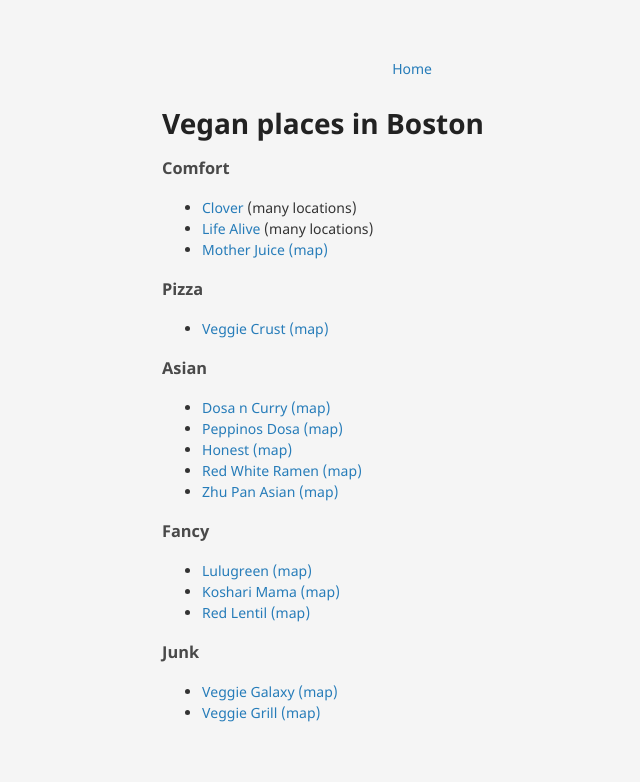
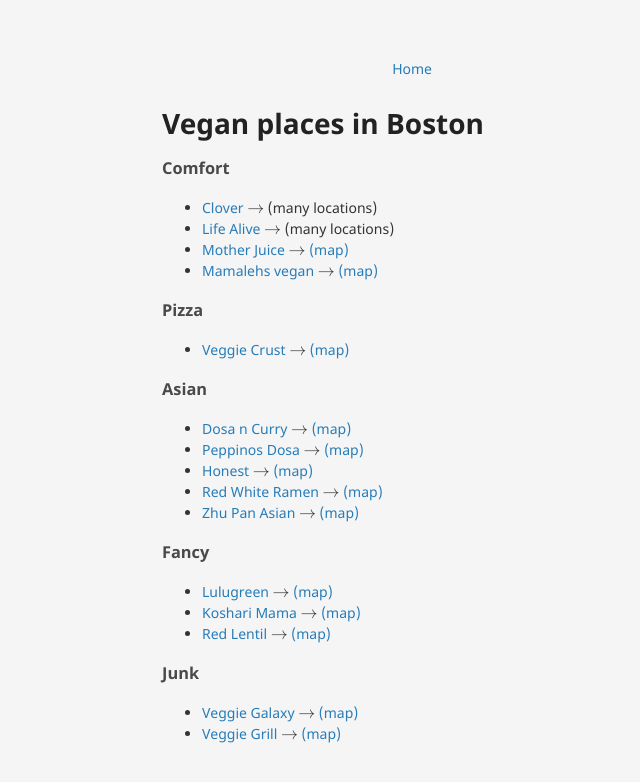
Before and after one commit to neeravkarani/personal, a Jekyll site: the page built from _posts/food/2024-06-21-vegan-boston.md, in a window 1280 px wide. Shown: the top 782 px of the page, without its empty margins (48-688 px from the left). Built offline with Jekyll 4.4.1, drawn with Linux system fonts in a browser that asks for light colours.

Commit message:
added a place

```diff
--- a/_posts/food/2024-06-21-vegan-boston.md
+++ b/_posts/food/2024-06-21-vegan-boston.md
@@ -4,25 +4,26 @@ title: "Vegan places in Boston"
 ---
 
 ### Comfort
- - [Clover](https://www.cloverfoodlab.com/) (many locations)
- - [Life Alive](https://www.lifealive.com/) (many locations)
- - [Mother Juice](https://www.motherjuice.com/) [(map)](https://maps.app.goo.gl/aDJHeSD42obvNuVK9)
+ - [Clover](https://www.cloverfoodlab.com/) $\rightarrow$ (many locations)
+ - [Life Alive](https://www.lifealive.com/) $\rightarrow$ (many locations)
+ - [Mother Juice](https://www.motherjuice.com/) $\rightarrow$ [(map)](https://maps.app.goo.gl/aDJHeSD42obvNuVK9)
+ - [Mamalehs vegan](https://order.mamalehs.com/order/mamalehs-deli-kibitz-corner) $\rightarrow$ [(map)](https://maps.app.goo.gl/jF7YsfTQ1Cr12Nuw9)
 
 ### Pizza
- - [Veggie Crust](https://www.vegcrust.com/) [(map)](https://maps.app.goo.gl/f3H7H3tUdnTDUQxR9)
+ - [Veggie Crust](https://www.vegcrust.com/) $\rightarrow$ [(map)](https://maps.app.goo.gl/f3H7H3tUdnTDUQxR9)
 
 ### Asian
- - [Dosa n Curry](https://dosa-n-curry.com/) [(map)](https://maps.app.goo.gl/fR23arBYnXm9a1Ee7)
- - [Peppinos Dosa](https://peppinosdosa.com/home) [(map)](https://maps.app.goo.gl/gQaUAdcGKrYx5jit8)
- - [Honest](https://honestrestaurantsusa.com/) [(map)](https://maps.app.goo.gl/F4Peu5CtBfKF9mMY8)
- - [Red White Ramen](https://www.redwhiteusa.com/) [(map)](https://maps.app.goo.gl/J73vRFfiZNDuwYhd6)
- - [Zhu Pan Asian](http://zhuvegan.com/) [(map)](https://maps.app.goo.gl/BvKKrbAu8EcXfojU7)
+ - [Dosa n Curry](https://dosa-n-curry.com/) $\rightarrow$ [(map)](https://maps.app.goo.gl/fR23arBYnXm9a1Ee7)
+ - [Peppinos Dosa](https://peppinosdosa.com/home) $\rightarrow$ [(map)](https://maps.app.goo.gl/gQaUAdcGKrYx5jit8)
+ - [Honest](https://honestrestaurantsusa.com/) $\rightarrow$ [(map)](https://maps.app.goo.gl/F4Peu5CtBfKF9mMY8)
+ - [Red White Ramen](https://www.redwhiteusa.com/) $\rightarrow$ [(map)](https://maps.app.goo.gl/J73vRFfiZNDuwYhd6)
+ - [Zhu Pan Asian](http://zhuvegan.com/) $\rightarrow$ [(map)](https://maps.app.goo.gl/BvKKrbAu8EcXfojU7)
 
 ### Fancy
- - [Lulugreen](https://www.lulugreen.com/) [(map)](https://maps.app.goo.gl/iWwNo8zBNyBeu7kv5)
- - [Koshari Mama](https://www.kosharimama.com/) [(map)](https://maps.app.goo.gl/9gAUBLmeupXLvXsG9)
- - [Red Lentil](https://theredlentil.com/) [(map)](https://maps.app.goo.gl/aE6aj1ZtjgXwRAhU8)
+ - [Lulugreen](https://www.lulugreen.com/) $\rightarrow$ [(map)](https://maps.app.goo.gl/iWwNo8zBNyBeu7kv5)
+ - [Koshari Mama](https://www.kosharimama.com/) $\rightarrow$ [(map)](https://maps.app.goo.gl/9gAUBLmeupXLvXsG9)
+ - [Red Lentil](https://theredlentil.com/) $\rightarrow$ [(map)](https://maps.app.goo.gl/aE6aj1ZtjgXwRAhU8)
 
 ### Junk
- - [Veggie Galaxy](https://www.veggiegalaxy.com/) [(map)](https://maps.app.goo.gl/e96WbW8tudug2xi68)
- - [Veggie Grill](https://www.veggiegrill.com/) [(map)](https://maps.app.goo.gl/fFbesVCLK3Vi28597)
+ - [Veggie Galaxy](https://www.veggiegalaxy.com/) $\rightarrow$ [(map)](https://maps.app.goo.gl/e96WbW8tudug2xi68)
+ - [Veggie Grill](https://www.veggiegrill.com/) $\rightarrow$ [(map)](https://maps.app.goo.gl/fFbesVCLK3Vi28597)
```
